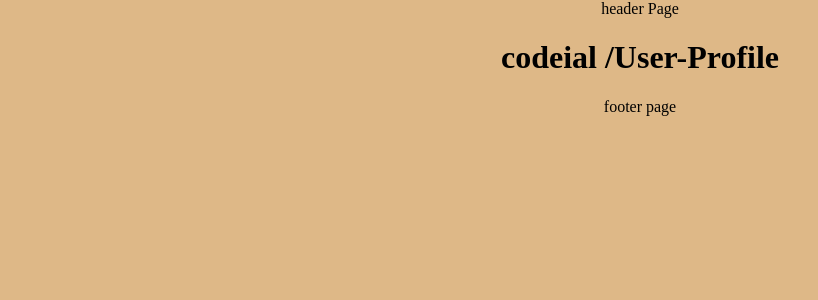
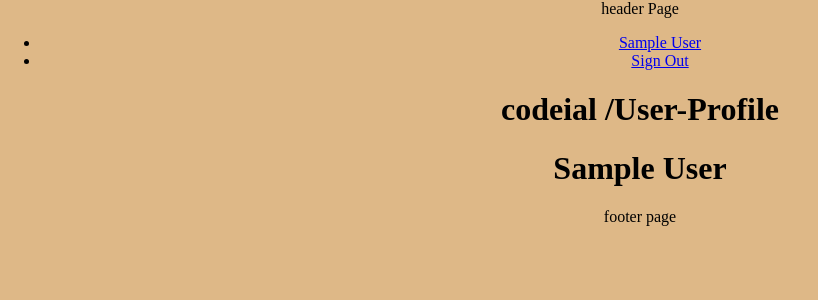
Before and after one commit to krsonuC2od/Codeial, a Node server app: page /user/profile in a window 1280 px wide. Shown: the top 300 px of the page, without its empty margins (0-818 px from the left). Run offline with Node 20, Linux system fonts and the light colour scheme; the visitor is signed in with stand-in values (Sample User, id 1); some libraries are stand-ins or nearby versions.

Commit message:
Authentication :: complete using passport Middleware Strategies Sessions

```diff
--- a/Controller/user_controller.js
+++ b/Controller/user_controller.js
@@ -10,12 +10,20 @@ module.exports.post = function (req, res) {
 };
 
 module.exports.userSign_Up = function (req, res) {
+  if(req.isAuthenticated()){
+    return res.redirect('/user/profile');
+  }
+
+
   res.render("userSign_Up", {
     title: "Codeial",
   });
 };
 
 module.exports.userSign_In = function (req, res) {
+  if(req.isAuthenticated()){
+    return res.redirect('/user/profile');
+  }
   res.render("userSign_In", {
     title: "Codeial",
   });
@@ -48,3 +56,14 @@ module.exports.create = function (req, res) {
     }
   });
 };
+
+//sign in and create session for user
+module.exports.createSession = function(req,res){
+  return res.redirect('/');
+}
+
+
+module.exports.destroySession = function(req,res){
+  // req.logout();
+  // return res.redirect('/');
+}
--- /dev/null
+++ b/config/passport-local-Strategy.js
@@ -0,0 +1,60 @@
+const passport = require("passport");
+const User = require("../Models/user");
+const LocalStrategy = require("passport-local").Strategy;
+
+// authentication using passport
+passport.use(
+  new LocalStrategy(
+    {
+      usernameField: 'email',
+    },
+    function (email, password, done) {
+      User.findOne({ email: email }, function (err, user) {
+        if (err) {
+          return done(err);
+        }
+        if (!user) {
+          return done(null, false);
+        }
+        if (!user || user.password != password) {
+          return done(null, false);
+        }
+        return done(null, user);
+      });
+    }
+  )
+);
+
+//
+passport.serializeUser(function (user, done) {
+  done(null, user.id);
+});
+
+passport.deserializeUser(function (id, done) {
+  User.findById(id, function (err, user) {
+    if (err) {
+      console.log("Error :: finding user --> passport");
+      return done(err);
+    }
+    return done(null, user);
+  });
+});
+
+passport.checkAuthentication = function (req ,res , next)
+{
+  //if the user is signed in, then pass on the request to the next function (controller's action)
+  if(req.isAuthenticated()){
+    return next();
+  }
+  // if the user is not signed in
+  return res.redirect('/user/sign-In');
+}
+
+passport.setAuthenticatedUser = function (req , res , next){
+  if(req.isAuthenticated()){
+//req.user contains the current signed in user from the session cookie and we are just sending this to the locals for the views
+    res.locals.user = req.user;
+  }
+  next();
+}
+module.exports = passport;
--- a/index.js
+++ b/index.js
@@ -5,6 +5,15 @@ const app =express();
 const port=8000;
 const cookieParser = require('cookie-parser');
 const expressLayouts = require('express-ejs-layouts');
+//step 2 use mongoose db in express
+const db =require('./config/mongoose');
+
+// used for session cookies
+const session = require('express-session');
+const passport = require('passport');
+const passportLocal = require('./config/passport-local-Strategy');
+const MongoStore = require('connect-mongo')(session);
+
 app.use(expressLayouts);
 
 app.use(express.urlencoded());
@@ -15,11 +24,38 @@ app.set('layout extractScripts',true);
 // step 2 set path of static folder
 app.use(express.static('./assets'));
 
-//step 2 use mongoose db in express
-const db =require('./config/mongoose');
+
 //  step 2 set view engine for views file
 app.set("view engine", "ejs");
 app.set("views",'./views');
+//mongo store is used to store the session cookie in the db
+
+
+app.use(session({
+    name:'codeial',
+    //Todo latter
+    secret:'Anything',
+    saveUninitialized:false,
+    resave : false,
+    cookie:{
+        maxAge:( 1000 * 60 * 100)
+    },
+    store : new MongoStore(
+        {
+            mongooseConnection:db,
+            autoRemove:'disabled'
+        },
+        function(err){
+            console.log(err || 'connect-mongodb setup ok ');
+        },
+
+    )
+}));
+
+app.use(passport.initialize());
+app.use(passport.session());
+
+app.use(passport.setAuthenticatedUser);
 
 // step 2 set path of router in express
 app.use('/',require('./routes'))
--- a/views/_header.ejs
+++ b/views/_header.ejs
@@ -1,3 +1,21 @@
 <header>
   header Page
+  <ul>
+    <% if(locals.user){%>
+       <li>
+        <a href="/user/profile"> <%= user.name %></a>
+
+      </li>
+      <li>
+        <a href="/user/sign-out">Sign Out</a>
+      </li>
+      <% } else { %>
+       <li>
+          <a href="/user/sign-In">Sign In</a>
+        </li>
+        <li>
+          <a href="/user/sign-up">Sign Up</a>
+        </li>
+        <% } %>
+  </ul>
 </header>
--- a/views/userProfile.ejs
+++ b/views/userProfile.ejs
@@ -10,6 +10,7 @@
 <body>
 
     <h1> codeial /User-Profile</h1>
+    <h1><%= user.name %></h1>
 
 </body>
 </html>
```
Also changed, not shown: package.json (+6 -1 lines), routes/user.js (+13 -1 lines), 1 other file.
